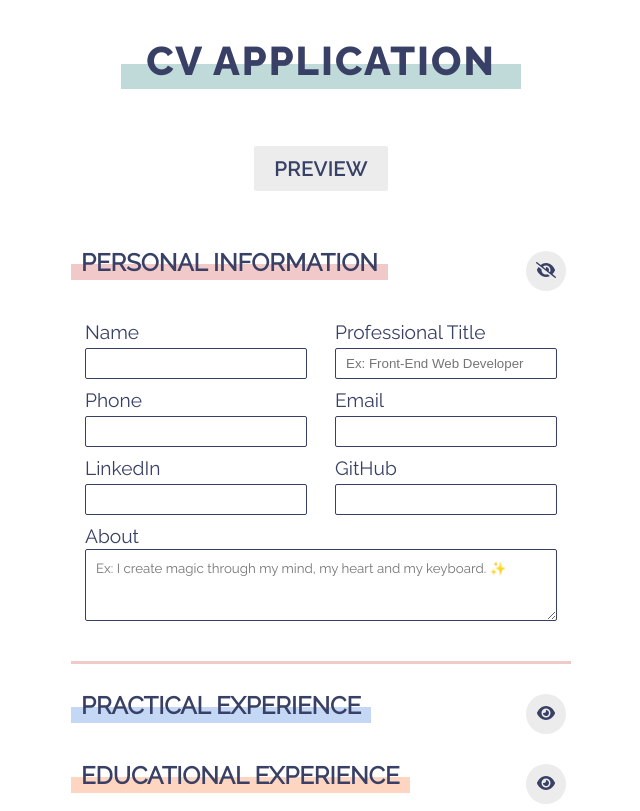
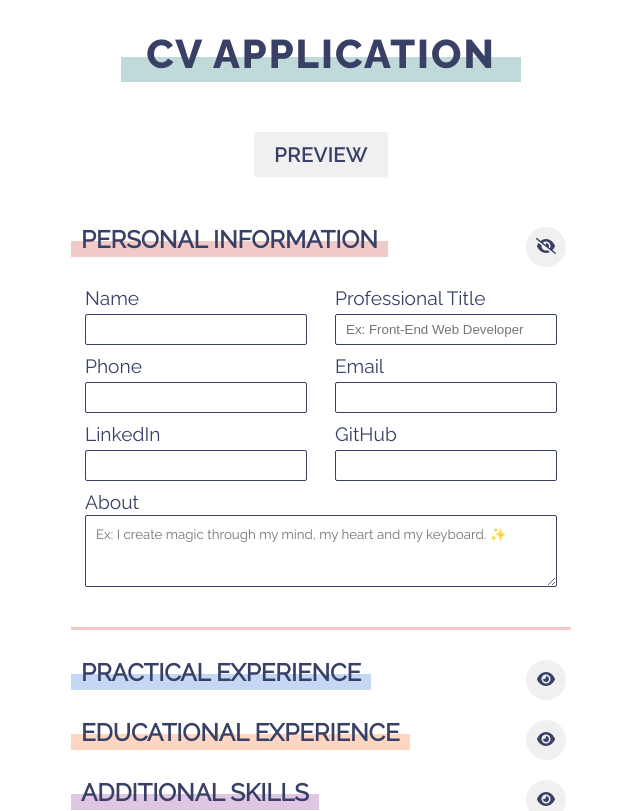
Before and after one commit to mooniiDev/cv-application, a React (Create React App) app: page / in a window 1280 px wide. Shown: the top 811 px of the page, without its empty margins (319-959 px from the left). Built offline with nearby package versions, Linux system fonts and the light colour scheme.

Commit message:
Update layout of cv and info titles, change grey color

```diff
--- a/src/styles/Header.css
+++ b/src/styles/Header.css
@@ -5,6 +5,7 @@
 }
 
 .cv-title {
+  margin: 20px 0;
   padding: 0 25px;
   line-height: 7px;
   font-family: 'Raleway-ExtraBold', sans-serif;
--- a/src/styles/InfoTitle.css
+++ b/src/styles/InfoTitle.css
@@ -2,7 +2,7 @@
   display: flex;
   justify-content: space-between;
   min-width: 500px;
-  margin: 30px 0;
+  margin: 20px 0;
 }
 
 .info-border {
--- a/src/styles/index.css
+++ b/src/styles/index.css
@@ -23,7 +23,7 @@
 /* Color palette */
 :root {
   --white: #ffffff;
-  --grey: #ececec;
+  --grey: #f0f0f0;
   --dark-blue: #394066;
   --light-blue: #c4d7f4;
   --red: #f2c9c9;
```
